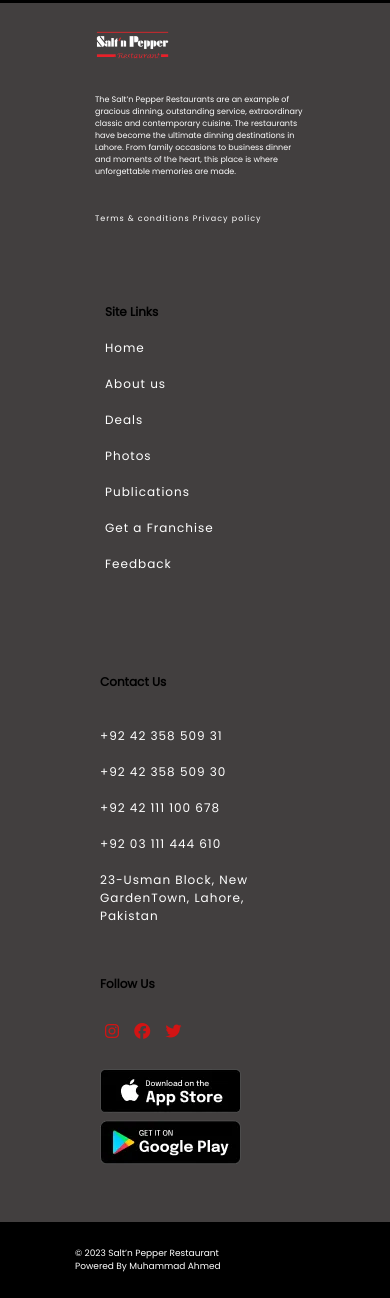
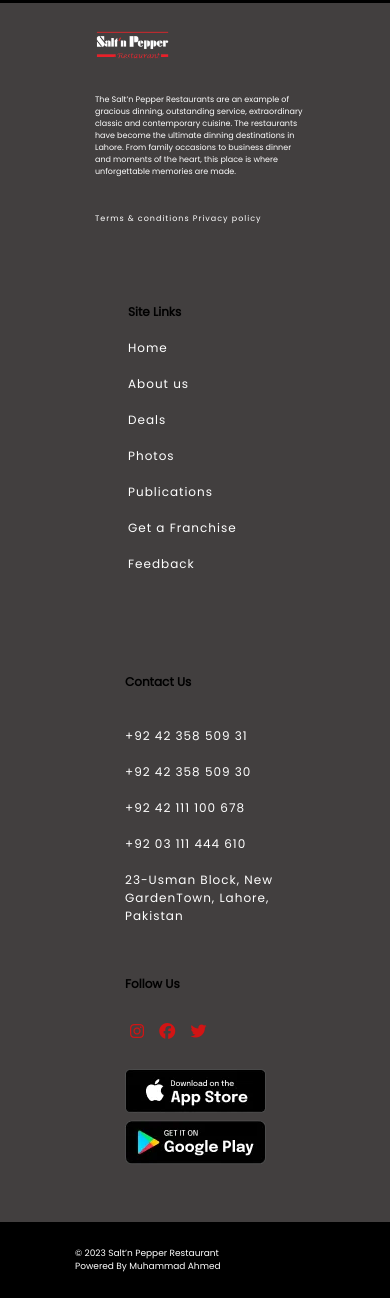
Before and after one commit to Ahmedrauf1234/Website-Salt-pepper, a plain HTML site: page index.html in a window 390 px wide. Shown: the part 4611-5909 px from the top of the page. Drawn offline with Linux system fonts and the light colour scheme.

Commit message:
update complete

```diff
--- a/style.css
+++ b/style.css
@@ -555,13 +555,13 @@ li:hover{
 /* responsive desgin start  */
 @media(max-width:420px){
     .box2{
-        padding-left: 105px;
+        padding-left: 128px;
     }
     .box3{
-        padding-left: 100px;
+        padding-left: 125px;
     }
     .box4{
-        padding-left: 100px;
+        padding-left: 125px;
     }
     .foot-para{
         font-size: 8px;
```
